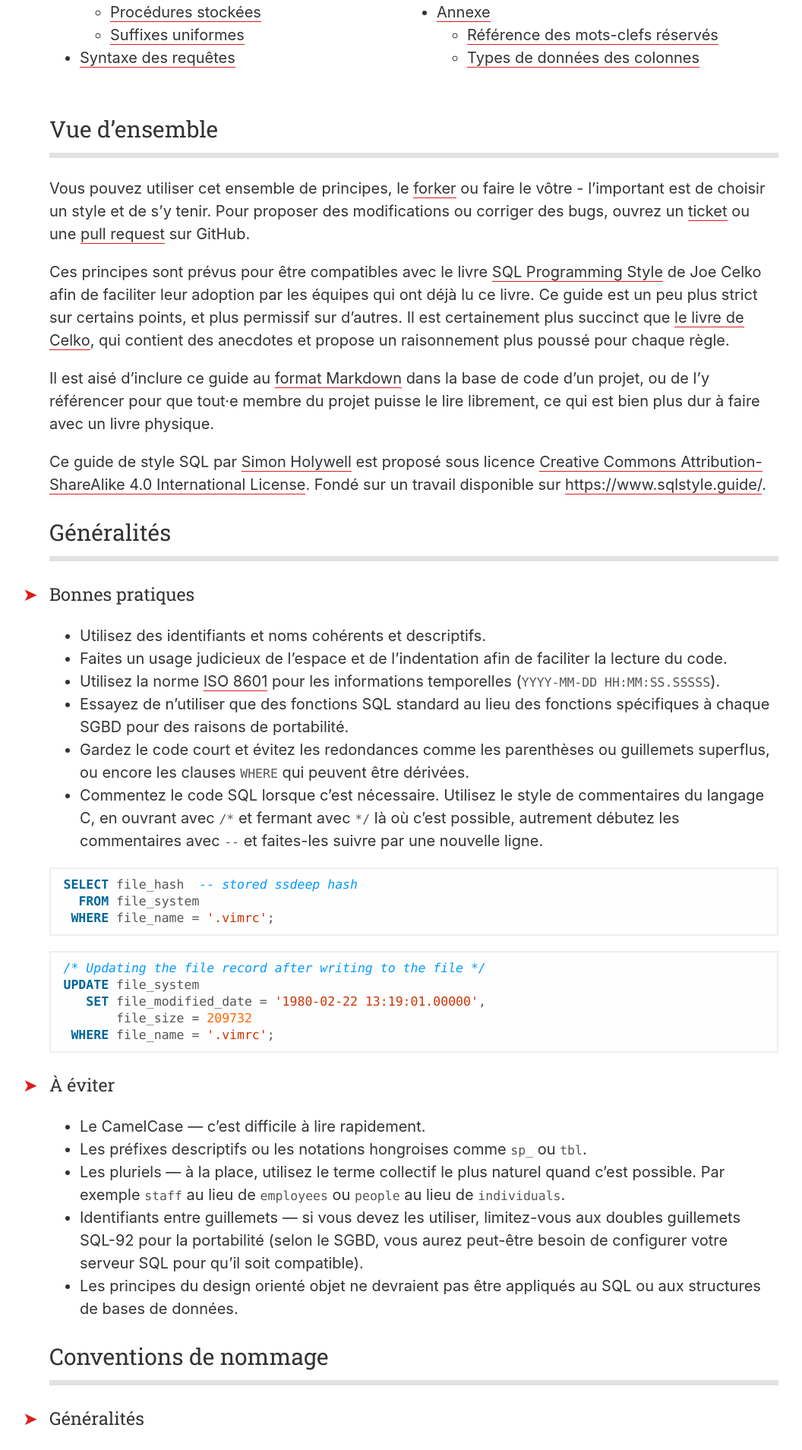
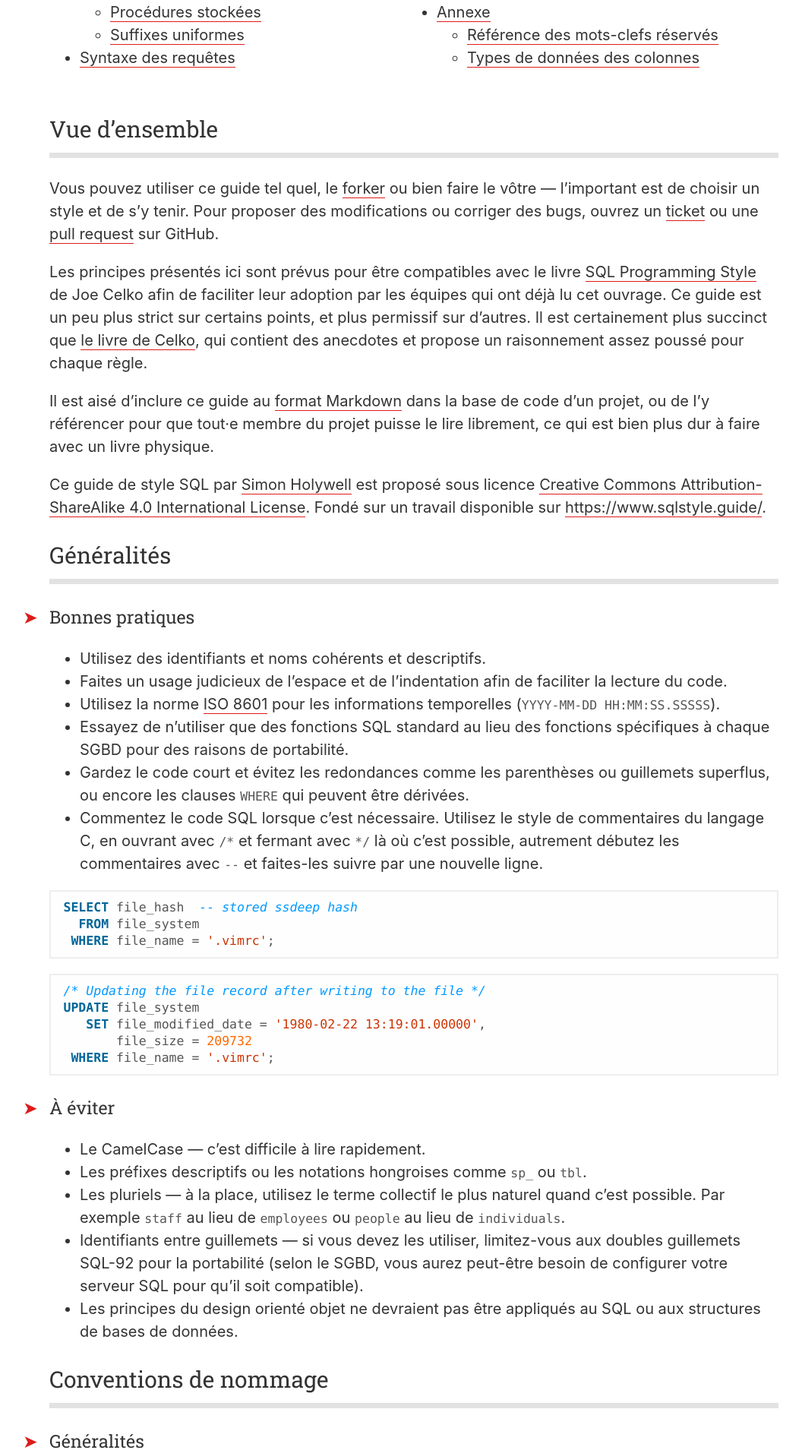
Before and after one commit to treffynnon/sqlstyle.guide, a Jekyll site: the page built from fr/index.md, in a window 1280 px wide. Shown: the part 587-2496 px from the top of the page at 76% size, without its empty margins (95-1151 px from the left). Built offline with Jekyll 4.4.1, drawn with Linux system fonts in a browser that asks for light colours; comment, search, counter and statistics services are not loaded.

Commit message:
Small corrections

```diff
--- a/_includes/sqlstyle.guide.fr.md
+++ b/_includes/sqlstyle.guide.fr.md
@@ -2,10 +2,10 @@
 
 ## Vue d'ensemble
 
-Vous pouvez utiliser cet ensemble de principes, le [forker][fork] ou faire le vôtre - l'important est de choisir un style et de s'y tenir. Pour proposer des modifications ou corriger des bugs, ouvrez un [ticket][issue] ou une [pull request][pull] sur GitHub.
+Vous pouvez utiliser ce guide tel quel, le [forker][fork] ou bien faire le vôtre — l'important est de choisir un style et de s'y tenir. Pour proposer des modifications ou corriger des bugs, ouvrez un [ticket][issue] ou une [pull request][pull] sur GitHub.
 
-Ces principes sont prévus pour être compatibles avec le livre [SQL Programming
-Style][celko] de Joe Celko afin de faciliter leur adoption par les équipes qui ont déjà lu ce livre. Ce guide est un peu plus strict sur certains points, et plus permissif sur d'autres. Il est certainement plus succinct que [le livre de Celko][celko], qui contient des anecdotes et propose un raisonnement plus poussé pour chaque règle.
+Les principes présentés ici sont prévus pour être compatibles avec le livre [SQL Programming
+Style][celko] de Joe Celko afin de faciliter leur adoption par les équipes qui ont déjà lu cet ouvrage. Ce guide est un peu plus strict sur certains points, et plus permissif sur d'autres. Il est certainement plus succinct que [le livre de Celko][celko], qui contient des anecdotes et propose un raisonnement assez poussé pour chaque règle.
 
 Il est aisé d'inclure ce guide au [format Markdown][dl-md] dans la base de code d'un projet, ou de l'y référencer pour que tout·e membre du projet puisse le lire librement, ce qui est bien plus dur à faire avec un livre physique.
 
```
